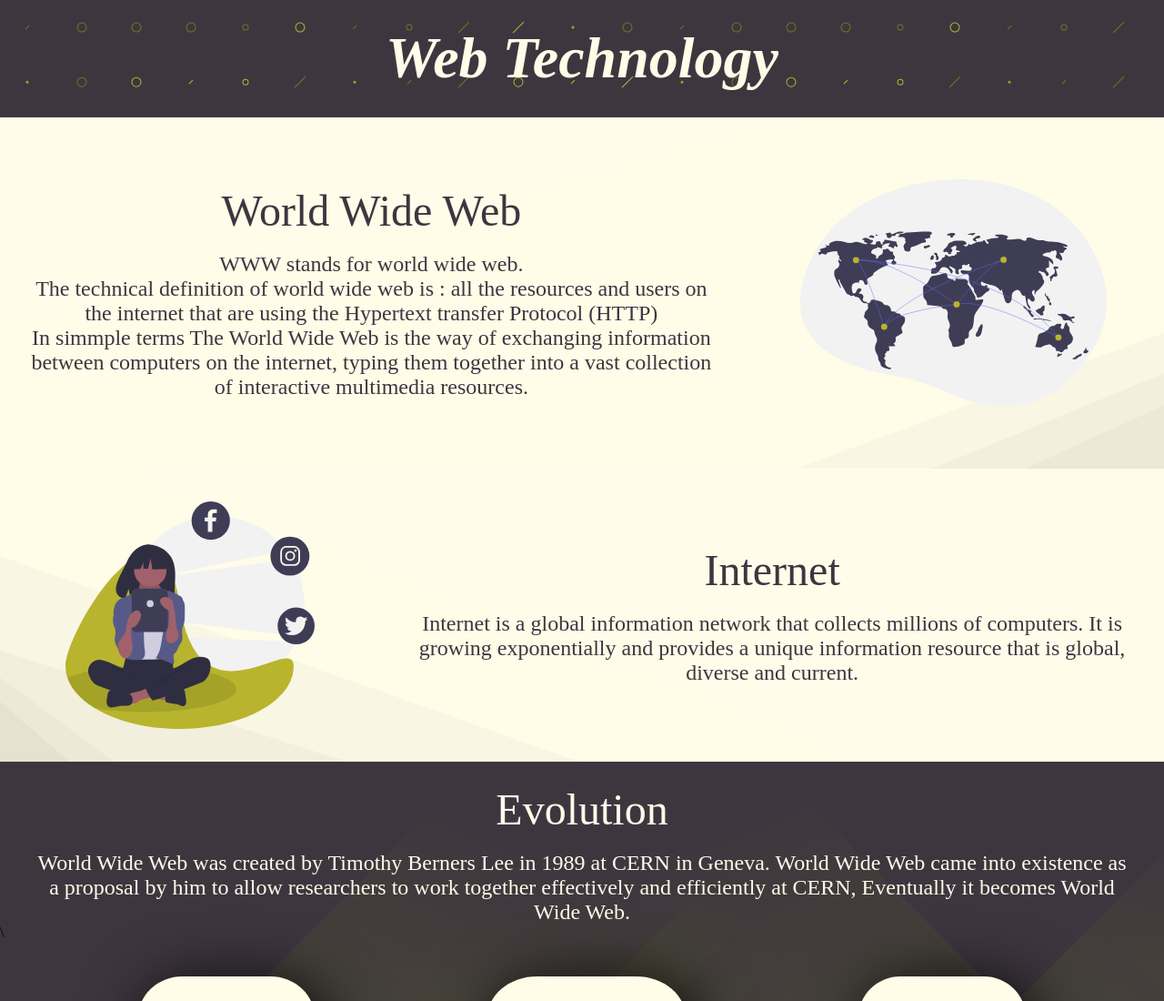
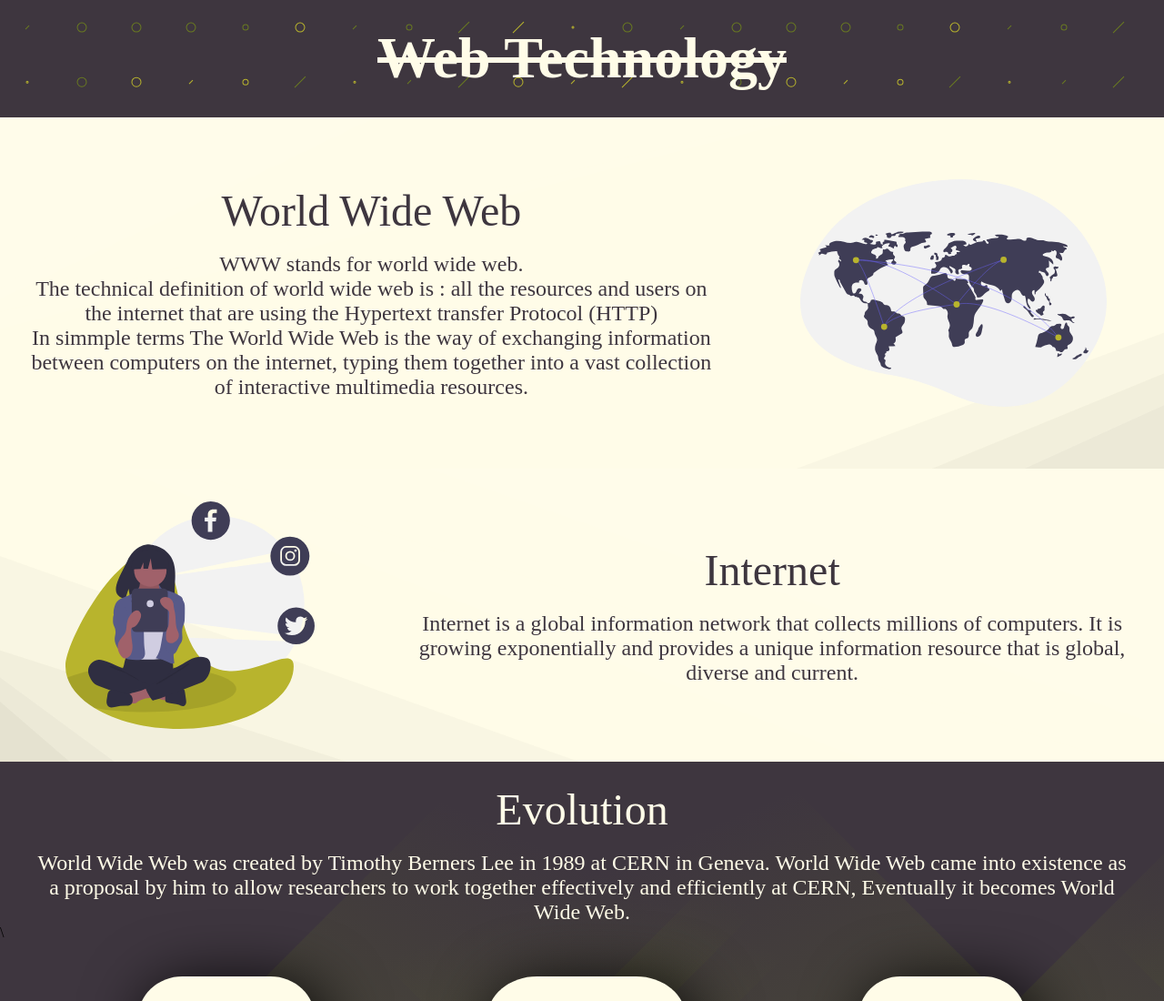
Before and after one commit to GROVER007/web_technology.github.io, a plain HTML site: page index.html in a window 1280 px wide. Shown: the top 1100 px of the page at 91% size. Drawn offline with Linux system fonts and the light colour scheme.

Commit message:
again added del

```diff
--- a/index.html
+++ b/index.html
@@ -8,7 +8,7 @@
     <title>Home Page</title>
 </head>
 <body>
-    <div class="heading"><h1><i>Web  Technology</i>  </h1></div>
+    <div class="heading"><h1><del>Web  Technology</del>  </h1></div>
     <div class="container-1">
         <div class="frame-1">
             <div class="title">World Wide Web</div><br>
```
